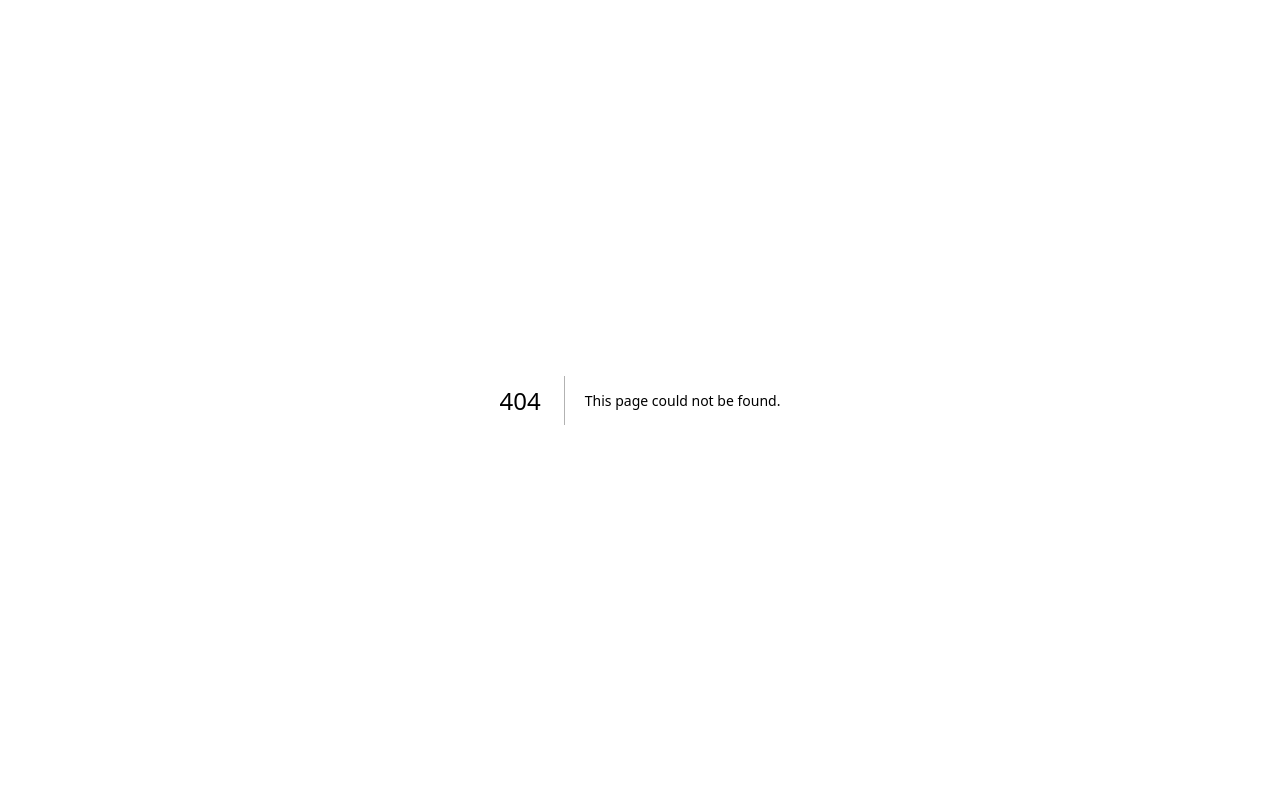
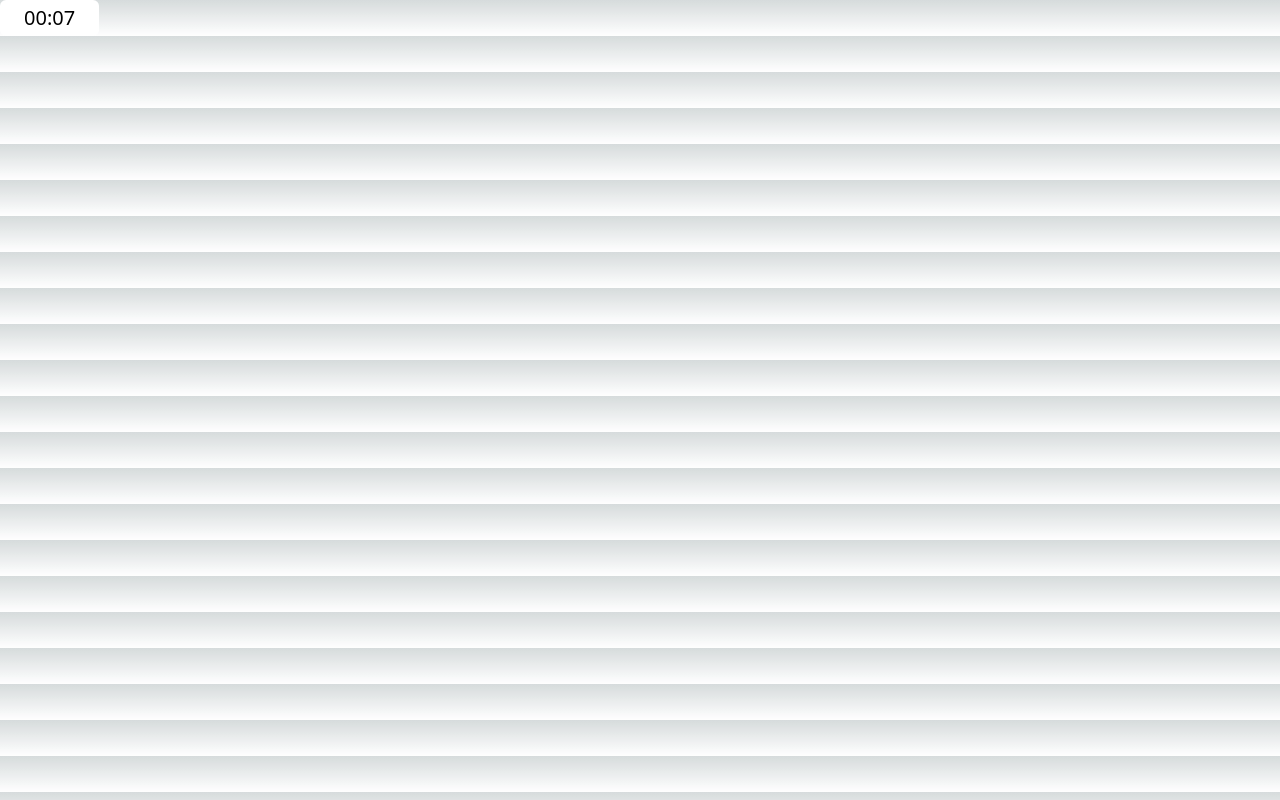
Before and after one commit to andre-gomesn/Memory-Game, a Next.js app in the folder game/: page /game in a window 1280 px wide. Before the commit this address had no page. Built offline with nearby package versions, Linux system fonts and the light colour scheme.

Commit message:
feat: game page and timer

```diff
--- /dev/null
+++ b/game/app/components/Timer.jsx
@@ -0,0 +1,20 @@
+"use client"
+import { useEffect } from "react"
+
+function Timer({seconds, setSeconds, minutes, setMinutes}) {
+    useEffect(()=>{
+        let timeoutSeconds = setInterval(()=>{setSeconds(prev=>prev+1)},1000)
+        if(seconds===60){
+            setMinutes(minutes+1)
+            setSeconds(0)
+        }
+
+        return()=>{clearInterval(timeoutSeconds)}
+    },[seconds])
+
+    return (
+        <div className="bg-white text-black w-auto inline-block rounded-md px-6 py-1 text-xl">{(minutes<10?"0"+minutes:minutes)+":"+(seconds<10?"0"+seconds:seconds)}</div>
+    )
+}
+
+export default Timer
--- /dev/null
+++ b/game/app/game/page.jsx
@@ -0,0 +1,13 @@
+"use client"
+import Timer from "@app/components/Timer"
+import { useState } from "react"
+
+function Game() {
+    const [seconds,setSeconds]=useState(0)
+    const [minutes,setMinutes]=useState(0)
+    return (
+        <Timer seconds={seconds} setSeconds={setSeconds} minutes={minutes} setMinutes={setMinutes}/>
+    )
+}
+
+export default Game
```
